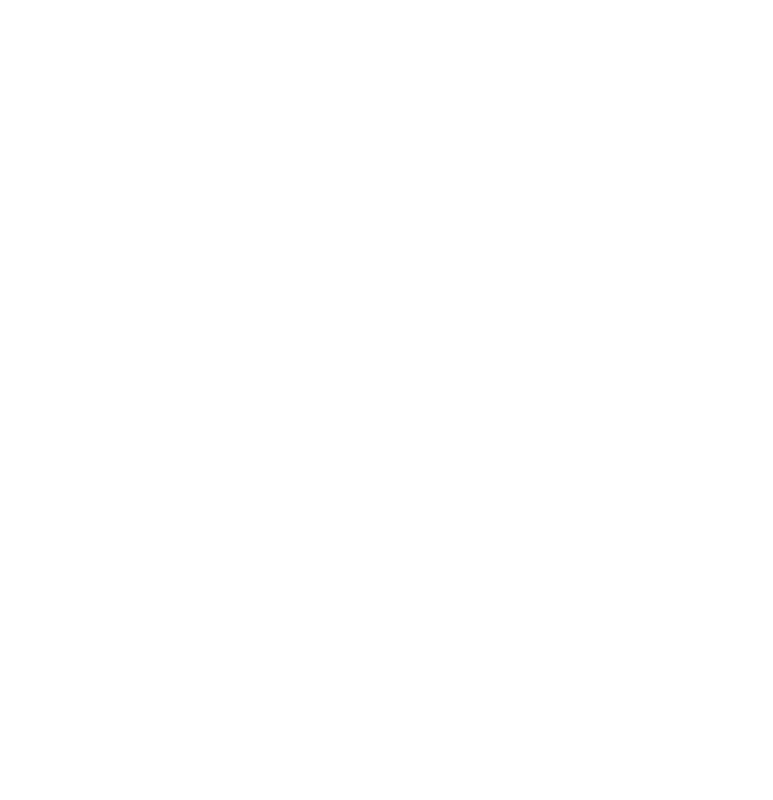
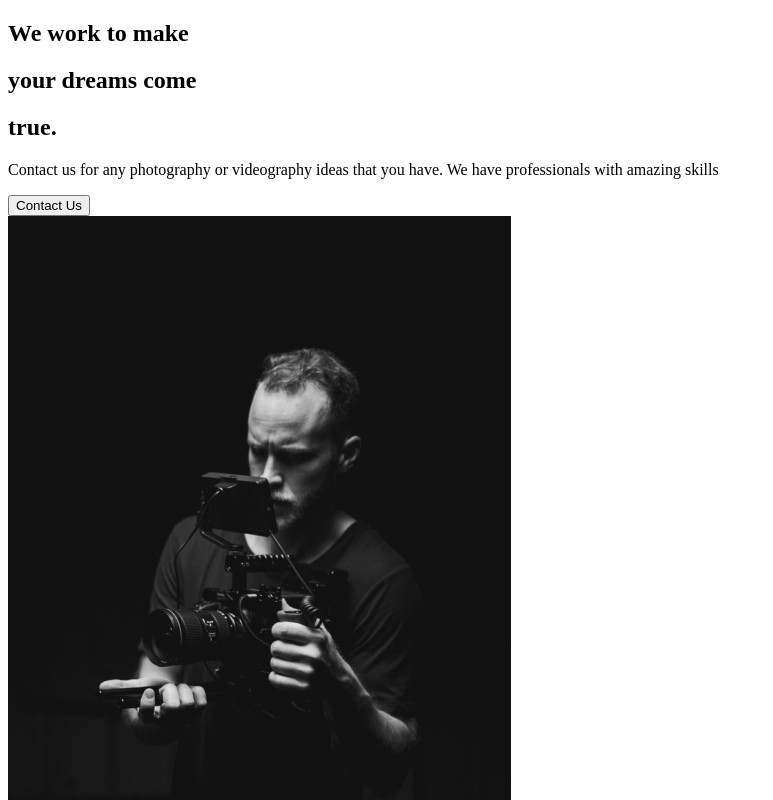
Before and after one commit to AlexMosiakin/Portofolio-site, a React (Create React App) app: page / in a window 1280 px wide. Shown: the top 800 px of the page, without its empty margins (0-773 px from the left). Built offline with nearby package versions, Linux system fonts and the light colour scheme.

Commit message:
About section

```diff
--- a/src/App.js
+++ b/src/App.js
@@ -1,9 +1,12 @@
 import React from 'react';
+import AboutSection from './components/AboutSection';
+//Import Pages
+import AboutUs from './pages/AboutUs';
 
 function App() {
   return (
     <div className="App">
-
+      <AboutUs/>
     </div>
   );
 }
--- /dev/null
+++ b/src/components/AboutSection.js
@@ -0,0 +1,31 @@
+import React from 'react';
+import home1 from '../img/home1.png';
+
+const AboutSection = () => {
+    return(
+        <div>
+            <div className="description">
+                <div className="title">
+                    <div className="hide">
+                        <h2>We work to make</h2>
+                    </div>
+                    <div className="hide">
+                        <h2>your <span>dreams</span> come </h2>
+                    </div>
+                    <div className="hide">
+                        <h2>true.</h2>
+                    </div>
+                </div>
+                <p>Contact us for any photography or videography ideas that you have.
+                    We have professionals with amazing skills
+                </p>
+                <button>Contact Us</button>
+            </div>
+            <div className="image">
+                <img src={home1} alt="guy with a camera"/>
+            </div>
+        </div>
+    )
+}
+
+export default AboutSection
--- /dev/null
+++ b/src/pages/AboutUs.js
@@ -0,0 +1,12 @@
+import React from 'react';
+
+//Page Components
+import AboutSection from '../components/AboutSection';
+
+const AboutUs = () =>{
+    return(
+        <AboutSection/>
+    )
+}
+
+export default AboutUs;
```
